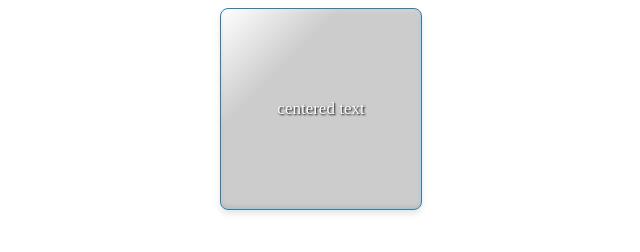
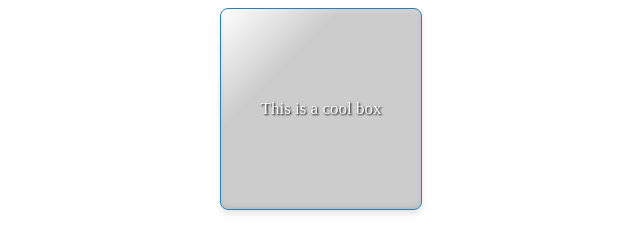
Before and after one commit to carson1530/carson1530.github.io, a plain HTML site: page lab3/part2/index.html in a window 1280 px wide. Shown: the full height of the page, 319-959 px from the left. Drawn offline with Linux system fonts and the light colour scheme.

Commit message:
Update index.html

```diff
--- a/lab3/part2/index.html
+++ b/lab3/part2/index.html
@@ -44,7 +44,7 @@
   </style>
   <body>
     <div class="this is a cool box">
-        centered text
+        This is a cool box
     </div>
     </body>
 </html>
```
